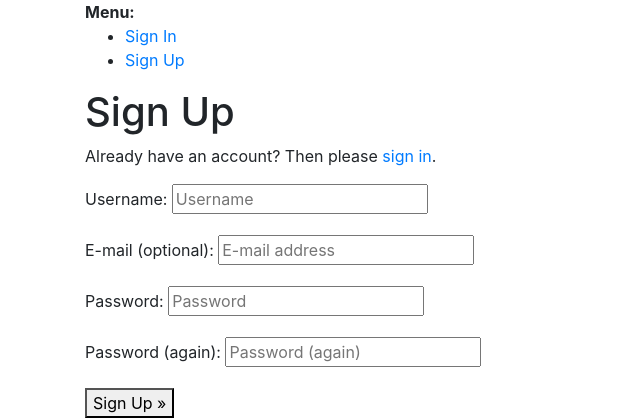
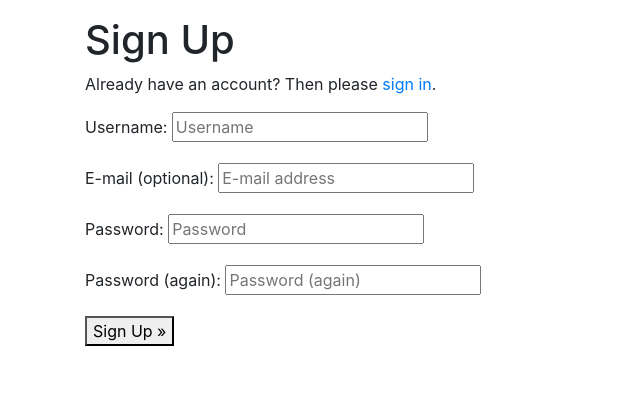
Before and after one commit to sam-mugo/codacy, a Django app: page /accounts/signup/ in a window 1280 px wide. Shown: the top 420 px of the page, without its empty margins (0-640 px from the left). Run offline with Django 3.2, Linux system fonts and the light colour scheme; some libraries are stand-ins or nearby versions.

Commit message:
remove allauth menu boilerplate

```diff
--- a/templates/account/base.html
+++ b/templates/account/base.html
@@ -11,26 +11,17 @@
   <body>
     {% block body %}
 
-    {% if messages %}
-    <div>
-      <strong>Messages:</strong>
-      <ul>
-        {% for message in messages %}
-        <li>{{message}}</li>
-        {% endfor %}
-      </ul>
-    </div>
-    {% endif %}
+
 
     <div class="container">
-      <strong>Menu:</strong>
+
       <ul>
         {% if user.is_authenticated %}
         <li><a href="{% url 'account_email' %}">Change E-mail</a></li>
         <li><a href="{% url 'account_logout' %}">Sign Out</a></li>
         {% else %}
-        <li><a href="{% url 'account_login' %}">Sign In</a></li>
-        <li><a href="{% url 'account_signup' %}">Sign Up</a></li>
+        <!-- <li><a href="{% url 'account_login' %}">Sign In</a></li>
+        <li><a href="{% url 'account_signup' %}">Sign Up</a></li>-->
         {% endif %}
       </ul>
     </div>
```
